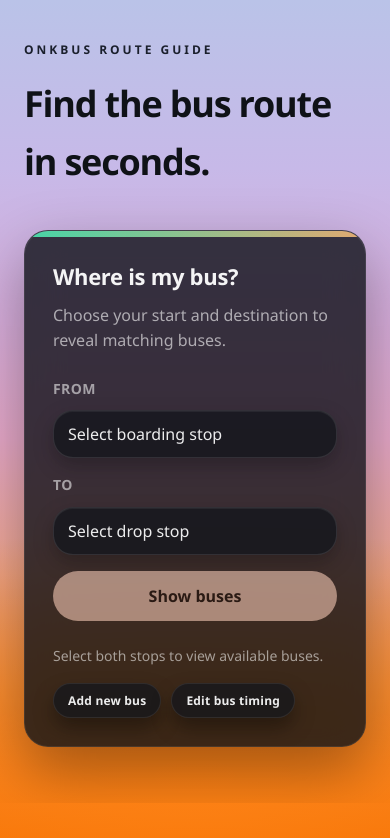
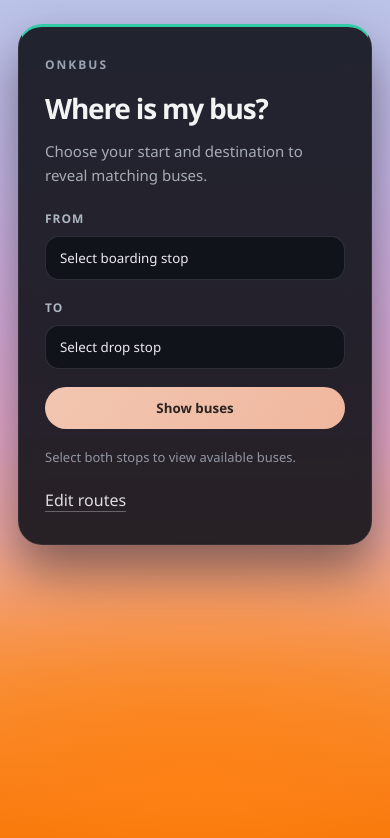
Before and after one commit to Adithyansyam/onkbus, a React (Vite) app: page / in a window 390 px wide. Shown: the top 838 px of the page. Built offline with nearby package versions, Linux system fonts and the light colour scheme.

Commit message:
Resolve merge conflicts

```diff
--- a/package.json
+++ b/package.json
@@ -11,7 +11,8 @@
   },
   "dependencies": {
     "react": "^19.2.5",
-    "react-dom": "^19.2.5"
+    "react-dom": "^19.2.5",
+    "react-router-dom": "^7.14.2"
   },
   "devDependencies": {
     "@eslint/js": "^10.0.1",
--- a/src/App.css
+++ b/src/App.css
@@ -1,358 +1,199 @@
 .page {
-  position: relative;
-  padding: 56px 56px 72px;
-  display: flex;
-  flex-direction: column;
-  gap: 40px;
-  overflow: hidden;
+  padding: 32px 24px 56px;
 }
 
-.placeholder-box {
-  padding: 18px;
-  border-radius: 16px;
-  border: 1px dashed var(--outline);
-  background: var(--surface-2);
-  color: var(--muted);
+.home-page {
+  display: flex;
+  align-items: flex-start;
+  justify-content: center;
 }
 
-.page::before,
-.page::after {
-  content: none;
+.topbar {
+  display: flex;
+  align-items: center;
+  justify-content: space-between;
+  margin-bottom: 24px;
+}
+
+.menu-button {
+  display: inline-flex;
+  align-items: center;
+  gap: 8px;
+  padding: 10px 16px;
+  border-radius: 999px;
+  border: 1px solid rgba(255, 255, 255, 0.2);
+  color: #f5f7ff;
+  text-decoration: none;
+  background: rgba(13, 16, 23, 0.35);
+  box-shadow: 0 12px 24px rgba(8, 8, 12, 0.35);
+  transition: transform 0.2s ease, box-shadow 0.2s ease, border-color 0.2s ease;
+}
+
+.menu-button:hover {
+  transform: translateY(-1px);
+  border-color: rgba(255, 255, 255, 0.4);
+  box-shadow: 0 18px 32px rgba(8, 8, 12, 0.45);
 }
 
 .hero {
-  position: relative;
-  z-index: 1;
-  max-width: 720px;
-  text-align: left;
-  animation: float-in 0.7s ease both;
-}
-
-.hero h1 {
-  color: #0f1217;
-}
-
-.results-footer {
-  display: flex;
-  align-items: flex-end;
-  justify-content: space-between;
-  gap: 16px;
-  flex-wrap: wrap;
-}
-
-.card-actions {
-  display: flex;
-  gap: 10px;
-  align-items: center;
-  margin-left: auto;
-}
-
-.card-action {
-  background: rgba(20, 22, 28, 0.75);
-  border: 1px solid rgba(255, 255, 255, 0.08);
-  color: rgba(255, 255, 255, 0.92);
-  padding: 8px 14px;
-  border-radius: 999px;
-  cursor: pointer;
-  font-weight: 700;
-  font-size: 12px;
-  letter-spacing: 0.2px;
-  box-shadow: 0 10px 20px rgba(0, 0, 0, 0.35);
-  transition: transform 0.15s ease, background 0.15s ease;
-}
-
-.card-action:hover {
-  transform: translateY(-2px);
-  background: rgba(20, 22, 28, 0.85);
-}
-
-@media (max-width: 768px) {
-  .results-footer {
-    align-items: flex-start;
-  }
-  .card-actions {
-    margin-left: 0;
-    width: 100%;
-    justify-content: flex-start;
-  }
+  margin-bottom: 32px;
 }
 
 .eyebrow {
   text-transform: uppercase;
-  letter-spacing: 3px;
+  letter-spacing: 2px;
   font-size: 12px;
+  color: rgba(255, 255, 255, 0.7);
+  margin-bottom: 12px;
+}
+
+.brand {
+  color: var(--muted);
   font-weight: 700;
-  color: #1a1f2c;
-  margin-bottom: 16px;
 }
 
 .subtitle {
-  font-size: 18px;
-  color: #2f3340;
-  margin-top: 12px;
+  max-width: 520px;
+  color: rgba(255, 255, 255, 0.8);
 }
 
 .panel-grid {
-  position: relative;
-  z-index: 1;
   display: grid;
-  grid-template-columns: minmax(0, 1.2fr) minmax(0, 0.8fr);
+  grid-template-columns: repeat(auto-fit, minmax(280px, 1fr));
   gap: 24px;
-  align-items: stretch;
 }
 
 .panel {
-  background: rgba(18, 20, 26, 0.82);
+  background: rgba(15, 18, 28, 0.7);
   border: 1px solid rgba(255, 255, 255, 0.08);
   border-radius: 24px;
-  padding: 28px;
-  box-shadow: 0 24px 60px rgba(0, 0, 0, 0.35), inset 0 1px 0 rgba(255, 255, 255, 0.06);
-  position: relative;
-  overflow: hidden;
-  backdrop-filter: blur(18px) saturate(120%);
-  -webkit-backdrop-filter: blur(18px) saturate(120%);
-  animation: float-in 0.75s ease both;
-  transition: transform 0.35s ease, box-shadow 0.35s ease;
+  padding: 24px;
+  box-shadow: 0 20px 40px rgba(6, 8, 14, 0.35);
+  backdrop-filter: blur(12px);
 }
 
-.panel::before {
-  content: '';
-  position: absolute;
-  inset: 0 0 auto 0;
-  height: 6px;
-  background: linear-gradient(90deg, rgba(74, 255, 194, 0.8), rgba(255, 190, 120, 0.85));
+.route-card {
+  width: min(520px, 100%);
+  padding: 28px 26px 30px;
+  background: rgba(12, 14, 20, 0.88);
+  border: 1px solid rgba(255, 255, 255, 0.06);
+  border-top: 3px solid #33cba6;
+  box-shadow: 0 26px 50px rgba(5, 7, 12, 0.45);
 }
 
-.route-panel {
-  animation-delay: 0.08s;
+.card-header {
+  margin-bottom: 22px;
+}
+
+.card-title {
+  font-size: 28px;
+  margin: 6px 0 8px;
+}
+
+.card-subtitle {
+  color: rgba(210, 217, 226, 0.75);
+  font-size: 15px;
 }
 
 .panel-header {
-  display: flex;
-  flex-direction: column;
-  gap: 8px;
-  margin-bottom: 24px;
+  margin-bottom: 16px;
 }
 
 .panel-header p {
   color: rgba(255, 255, 255, 0.6);
 }
 
+.placeholder-box {
+  display: flex;
+  align-items: center;
+  justify-content: center;
+  min-height: 160px;
+  padding: 16px;
+  border-radius: 18px;
+  border: 1px dashed rgba(255, 255, 255, 0.18);
+  color: rgba(255, 255, 255, 0.75);
+  background: rgba(8, 10, 16, 0.4);
+}
+
+.form-panel {
+  max-width: 720px;
+}
+
 .route-form {
   display: grid;
-  grid-template-columns: repeat(2, minmax(0, 1fr));
-  gap: 16px;
-  align-items: end;
+  gap: 18px;
 }
 
-.add-bus-form {
-  grid-template-columns: 1fr;
+.form-row {
+  display: grid;
+  gap: 8px;
 }
 
-.field {
-  display: flex;
-  flex-direction: column;
-  gap: 10px;
-  text-align: left;
-  font-weight: 600;
-  color: rgba(255, 255, 255, 0.9);
+.form-row label {
+  font-size: 12px;
+  font-weight: 700;
+  text-transform: uppercase;
+  letter-spacing: 1px;
+  color: rgba(187, 197, 209, 0.9);
 }
 
-.field span {
-  font-size: 14px;
-  letter-spacing: 0.4px;
-  text-transform: uppercase;
+.form-row input,
+.form-row select {
+  padding: 12px 14px;
+  border-radius: 14px;
+  border: 1px solid rgba(255, 255, 255, 0.12);
+  background: rgba(15, 18, 26, 0.9);
+  color: rgba(245, 247, 251, 0.95);
+  appearance: none;
+}
+
+.form-row input::placeholder {
   color: rgba(255, 255, 255, 0.55);
 }
 
-.field select {
-  appearance: none;
-  padding: 12px 14px;
-  border-radius: 20px;
-  border: 1px solid rgba(255, 255, 255, 0.1);
-  background: rgba(20, 22, 28, 0.8);
-  font-size: 16px;
-  font-family: inherit;
-  color: rgba(255, 255, 255, 0.92);
-  box-shadow: inset 0 1px 0 rgba(255, 255, 255, 0.06), 0 8px 20px rgba(0, 0, 0, 0.25);
+.form-row select:focus,
+.form-row input:focus {
+  outline: 1px solid rgba(255, 255, 255, 0.25);
 }
 
-.field input {
-  padding: 12px 14px;
-  border-radius: 20px;
-  border: 1px solid rgba(255, 255, 255, 0.1);
-  background: rgba(20, 22, 28, 0.8);
-  font-size: 16px;
-  font-family: inherit;
-  color: rgba(255, 255, 255, 0.92);
-  box-shadow: inset 0 1px 0 rgba(255, 255, 255, 0.06), 0 8px 20px rgba(0, 0, 0, 0.25);
-}
-
-.route-form button {
-  grid-column: span 2;
+.primary-button {
+  padding: 12px 18px;
+  border-radius: 999px;
   border: none;
-  border-radius: 999px;
-  padding: 14px 18px;
-  font-size: 16px;
+  background: linear-gradient(120deg, #f2c6b1, #f0b79e);
+  color: #2a2421;
   font-weight: 700;
-  color: #2a1a14;
-  background: #f4c9b5;
   cursor: pointer;
   transition: transform 0.2s ease, box-shadow 0.2s ease;
 }
 
-.route-form button:hover {
+.primary-button:hover {
   transform: translateY(-1px);
-  box-shadow: 0 12px 20px rgba(242, 102, 48, 0.28);
+  box-shadow: 0 14px 26px rgba(116, 87, 74, 0.35);
 }
 
-.route-form button:disabled {
-  cursor: not-allowed;
-  background: rgba(244, 201, 181, 0.6);
-  box-shadow: none;
+.form-helper {
+  font-size: 13px;
+  color: rgba(180, 189, 201, 0.75);
 }
 
-.results {
-  margin-top: 24px;
-  text-align: left;
+.secondary-link {
+  margin-top: 20px;
 }
 
-.results .hint,
-.results .empty {
-  color: rgba(255, 255, 255, 0.55);
-  font-weight: 500;
+.secondary-link a {
+  color: rgba(255, 255, 255, 0.85);
+  text-decoration: none;
+  border-bottom: 1px solid rgba(255, 255, 255, 0.3);
 }
 
-.results ul {
-  list-style: none;
-  margin: 0;
-  padding: 0;
-  display: grid;
-  gap: 12px;
-}
-
-.results li {
-  display: flex;
-  justify-content: space-between;
-  align-items: center;
-  padding: 14px 16px;
-  border-radius: 16px;
-  border: 1px solid rgba(255, 255, 255, 0.08);
-  background: rgba(20, 22, 28, 0.7);
-  animation: slide-up 0.5s ease both;
-}
-
-.results li:nth-child(1) {
-  animation-delay: 0.06s;
-}
-
-.results li:nth-child(2) {
-  animation-delay: 0.12s;
-}
-
-.results li:nth-child(3) {
-  animation-delay: 0.18s;
-}
-
-.results h3 {
-  margin: 0 0 4px;
-  font-size: 16px;
-  color: rgba(255, 255, 255, 0.92);
-}
-
-.results p {
-  margin: 0;
-  color: rgba(255, 255, 255, 0.6);
-  font-size: 14px;
-}
-
-.results span {
-  font-weight: 700;
-  color: rgba(255, 255, 255, 0.9);
-}
-
-@media (max-width: 1024px) {
+@media (max-width: 720px) {
   .page {
-    padding: 40px 24px 56px;
+    padding: 24px 18px 40px;
   }
 
-  .panel-grid {
-    grid-template-columns: 1fr;
-  }
-
-  .route-form {
-    grid-template-columns: 1fr;
-  }
-
-  .route-form button {
-    grid-column: auto;
+  .menu-button {
+    width: 100%;
+    justify-content: center;
   }
 }
-
-.route-panel:hover {
-  transform: translateY(-6px);
-  box-shadow: 0 22px 48px rgba(26, 19, 13, 0.18);
-}
-
-.route-form button:focus-visible,
-.field select:focus-visible,
-.field input:focus-visible {
-  outline: 2px solid rgba(242, 102, 48, 0.5);
-  outline-offset: 2px;
-}
-
-.route-form button:hover {
-  transform: translateY(-2px) scale(1.01);
-  box-shadow: 0 16px 24px rgba(242, 102, 48, 0.32);
-}
-
-.route-form button:not(:disabled):active {
-  transform: translateY(0) scale(0.98);
-}
-
-.field select {
-  transition: border-color 0.2s ease, box-shadow 0.2s ease;
-}
-
-.field input {
-  transition: border-color 0.2s ease, box-shadow 0.2s ease;
-}
-
-.field select:focus {
-  border-color: rgba(242, 102, 48, 0.6);
-  box-shadow: 0 0 0 4px rgba(242, 102, 48, 0.12);
-}
-
-.field input:focus {
-  border-color: rgba(242, 102, 48, 0.6);
-  box-shadow: 0 0 0 4px rgba(242, 102, 48, 0.12);
-}
-
-@keyframes float-in {
-  from {
-    opacity: 0;
-    transform: translateY(16px);
-  }
-  to {
-    opacity: 1;
-    transform: translateY(0);
-  }
-}
-
-@keyframes slide-up {
-  from {
-    opacity: 0;
-    transform: translateY(12px);
-  }
-  to {
-    opacity: 1;
-    transform: translateY(0);
-  }
-}
-
-@media (prefers-reduced-motion: reduce) {
-  * {
-    animation: none !important;
-    transition: none !important;
-  }
-}
--- a/src/App.tsx
+++ b/src/App.tsx
@@ -1,145 +1,16 @@
-import { useState } from 'react'
-import { useNavigate } from 'react-router-dom'
+import { BrowserRouter, Route, Routes } from 'react-router-dom'
+import EditBusRoute from './pages/EditBusRoute'
+import Home from './pages/Home'
 import './App.css'
 
-const places = [
-  'Chennai',
-  'Coimbatore',
-  'Madurai',
-  'Salem',
-  'Tiruchirappalli',
-  'Vellore',
-]
-
-const routes = [
-  {
-    from: 'Chennai',
-    to: 'Madurai',
-    buses: [
-      { name: 'Kaveri Express', time: '06:30 AM', type: 'AC Sleeper' },
-      { name: 'Southern Star', time: '09:15 AM', type: 'Semi Sleeper' },
-      { name: 'Night Rider', time: '10:20 PM', type: 'Sleeper' },
-    ],
-  },
-  {
-    from: 'Coimbatore',
-    to: 'Salem',
-    buses: [
-      { name: 'Blue Arrow', time: '07:10 AM', type: 'AC Seater' },
-      { name: 'Hill Line', time: '01:45 PM', type: 'Seater' },
-    ],
-  },
-  {
-    from: 'Tiruchirappalli',
-    to: 'Vellore',
-    buses: [
-      { name: 'East Coast', time: '05:40 AM', type: 'AC Seater' },
-      { name: 'Crescent', time: '04:30 PM', type: 'Sleeper' },
-    ],
-  },
-]
-
 function App() {
-  const navigate = useNavigate()
-  const [from, setFrom] = useState('')
-  const [to, setTo] = useState('')
-  const [hasSearched, setHasSearched] = useState(false)
-
-  const matches = routes.filter(
-    (route) => route.from === from && route.to === to
-  )
-
-  const handleSubmit = (event: React.FormEvent<HTMLFormElement>) => {
-    event.preventDefault()
-    setHasSearched(true)
-  }
-
-  const handleAddNewBus = () => {
-    navigate('/add-new-bus')
-  }
-
-  const handleEditBusTiming = () => {
-    window.alert('Edit bus timing clicked')
-  }
-
   return (
-    <div className="page">
-      <header className="hero">
-        <p className="eyebrow">onKbus route guide</p>
-        <h1>Find the bus route in seconds.</h1>
-      </header>
-
-      <section className="panel-grid">
-        <div className="panel route-panel">
-          <div className="panel-header">
-            <h2>Where is my bus?</h2>
-            <p>Choose your start and destination to reveal matching buses.</p>
-          </div>
-
-          <form className="route-form" onSubmit={handleSubmit}>
-            <label className="field">
-              <span>From</span>
-              <select value={from} onChange={(event) => setFrom(event.target.value)}>
-                <option value="">Select boarding stop</option>
-                {places.map((place) => (
-                  <option key={place} value={place}>
-                    {place}
-                  </option>
-                ))}
-              </select>
-            </label>
-
-            <label className="field">
-              <span>To</span>
-              <select value={to} onChange={(event) => setTo(event.target.value)}>
-                <option value="">Select drop stop</option>
-                {places.map((place) => (
-                  <option key={place} value={place}>
-                    {place}
-                  </option>
-                ))}
-              </select>
-            </label>
-
-            <button type="submit" disabled={!from || !to}>
-              Show buses
-            </button>
-          </form>
-
-          <div className="results">
-            {!hasSearched && (
-              <div className="results-footer">
-                <p className="hint">Select both stops to view available buses.</p>
-                <div className="card-actions">
-                  <button type="button" className="card-action" onClick={handleAddNewBus}>
-                    Add new bus
-                  </button>
-                  <button type="button" className="card-action" onClick={handleEditBusTiming}>
-                    Edit bus timing
-                  </button>
-                </div>
-              </div>
-            )}
-            {hasSearched && from && to && matches.length === 0 && (
-              <p className="empty">No buses found on this route yet.</p>
-            )}
-            {hasSearched && matches.length > 0 && (
-              <ul>
-                {matches[0].buses.map((bus) => (
-                  <li key={`${bus.name}-${bus.time}`}>
-                    <div>
-                      <h3>{bus.name}</h3>
-                      <p>{bus.type}</p>
-                    </div>
-                    <span>{bus.time}</span>
-                  </li>
-                ))}
-              </ul>
-            )}
-          </div>
-        </div>
-      </section>
-    </div>
+    <BrowserRouter>
+      <Routes>
+        <Route path="/" element={<Home />} />
+        <Route path="/edit" element={<EditBusRoute />} />
+      </Routes>
+    </BrowserRouter>
   )
 }
 
--- a/src/main.tsx
+++ b/src/main.tsx
@@ -1,19 +1,16 @@
 import { StrictMode } from 'react'
 import { createRoot } from 'react-dom/client'
-import { BrowserRouter, Route, Routes } from 'react-router-dom'
+import App from './App'
 import './index.css'
-import App from './App.tsx'
-import AddNewBus from './pages/AddNewBus.tsx'
-import EditBusRoute from './pages/EditBusRoute.tsx'
 
-createRoot(document.getElementById('root')!).render(
+const rootElement = document.getElementById('root')
+
+if (!rootElement) {
+  throw new Error('Root element #root not found')
+}
+
+createRoot(rootElement).render(
   <StrictMode>
-    <BrowserRouter>
-      <Routes>
-        <Route path="/" element={<App />} />
-        <Route path="/add-new-bus" element={<AddNewBus />} />
-        <Route path="/edit-bus-route" element={<EditBusRoute />} />
-      </Routes>
-    </BrowserRouter>
-  </StrictMode>,
+    <App />
+  </StrictMode>
 )
--- /dev/null
+++ b/src/pages/EditBusRoute.tsx
@@ -0,0 +1,35 @@
+import { Link } from 'react-router-dom'
+
+function EditBusRoute() {
+  return (
+    <div className="page edit-page">
+      <div className="topbar">
+        <Link className="menu-button menu-button-text" to="/" aria-label="Back to home">
+          Back
+        </Link>
+      </div>
+
+      <header className="hero">
+        <p className="eyebrow">Route management</p>
+        <h1>Edit bus route</h1>
+        <p className="subtitle">
+          Add or update routes, timing, and bus types from this page.
+        </p>
+      </header>
+
+      <section className="panel-grid">
+        <div className="panel route-panel">
+          <div className="panel-header">
+            <h2>Route details</h2>
+            <p>Wire this panel to your backend or admin workflow.</p>
+          </div>
+          <div className="placeholder-box">
+            Start adding your edit form here.
+          </div>
+        </div>
+      </section>
+    </div>
+  )
+}
+
+export default EditBusRoute
--- /dev/null
+++ b/src/pages/Home.tsx
@@ -0,0 +1,44 @@
+import { Link } from 'react-router-dom'
+
+function Home() {
+  return (
+    <div className="page home-page">
+      <section className="panel route-card">
+        <div className="card-header">
+          <p className="eyebrow"><span className="brand">onKbus</span></p>
+          <h1 className="card-title">Where is my bus?</h1>
+          <p className="card-subtitle">Choose your start and destination to reveal matching buses.</p>
+        </div>
+
+        <form className="route-form">
+          <div className="form-row">
+            <label htmlFor="fromStop">From</label>
+            <select id="fromStop" name="fromStop" defaultValue="">
+              <option value="" disabled>Select boarding stop</option>
+              <option value="central">Central Station</option>
+              <option value="market">Market Road</option>
+              <option value="river">Riverside Loop</option>
+            </select>
+          </div>
+          <div className="form-row">
+            <label htmlFor="toStop">To</label>
+            <select id="toStop" name="toStop" defaultValue="">
+              <option value="" disabled>Select drop stop</option>
+              <option value="campus">City Campus</option>
+              <option value="museum">Museum Quarter</option>
+              <option value="east">East Park</option>
+            </select>
+          </div>
+          <button className="primary-button" type="button">Show buses</button>
+          <p className="form-helper">Select both stops to view available buses.</p>
+        </form>
+
+        <div className="secondary-link">
+          <Link to="/edit">Edit routes</Link>
+        </div>
+      </section>
+    </div>
+  )
+}
+
+export default Home
```
Also changed, not shown: 1 other file (tests, documents, lock files or other folders).
